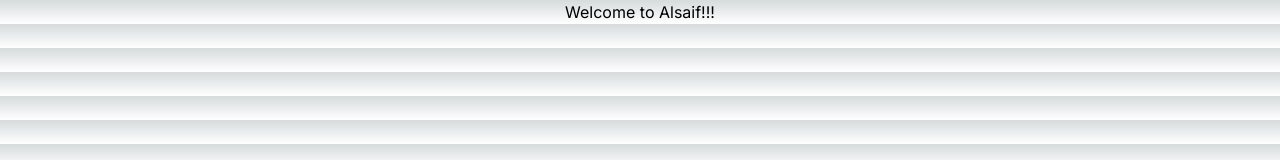
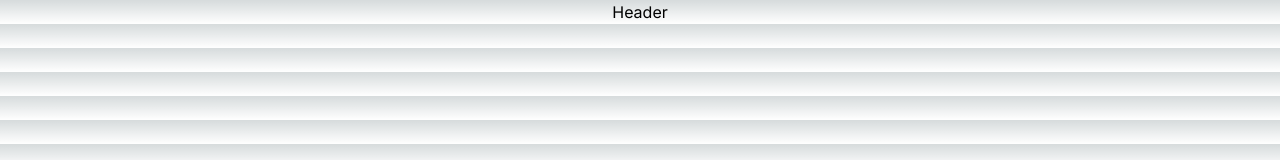
Before and after one commit to bekizod/dg-cardss, a Next.js app: page / in a window 1280 px wide. Shown: the top 160 px of the page. Built offline with nearby package versions, Linux system fonts and the light colour scheme.

Commit message:
creating header

```diff
--- a/src/app/page.tsx
+++ b/src/app/page.tsx
@@ -3,7 +3,9 @@
 export default function Home() {
   return (
     <main className="flex justify-center">
-      Welcome to Alsaif!!!
+      <div>
+        Header
+      </div>
     </main>
   );
 }
```
